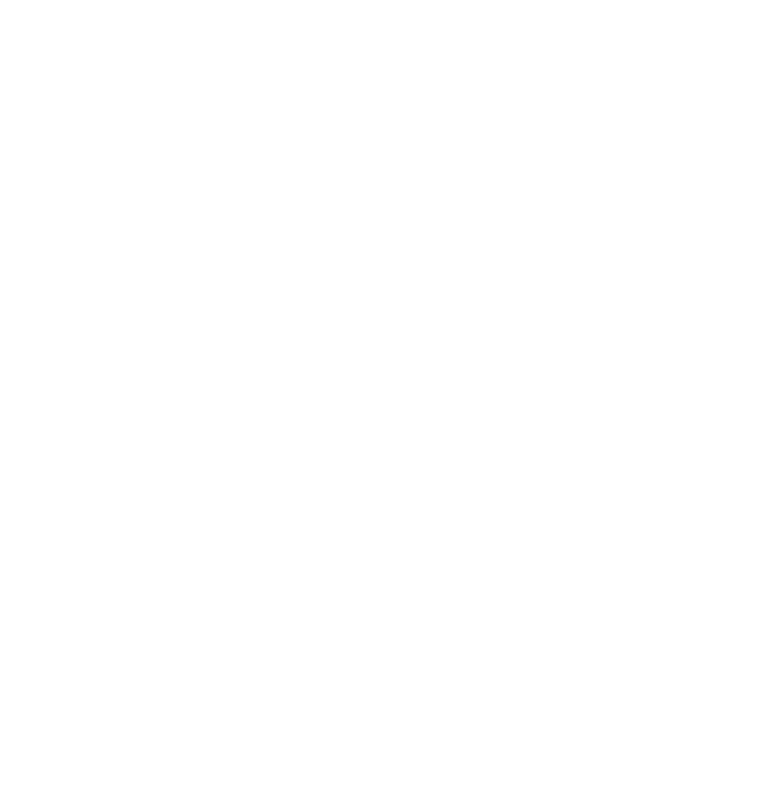
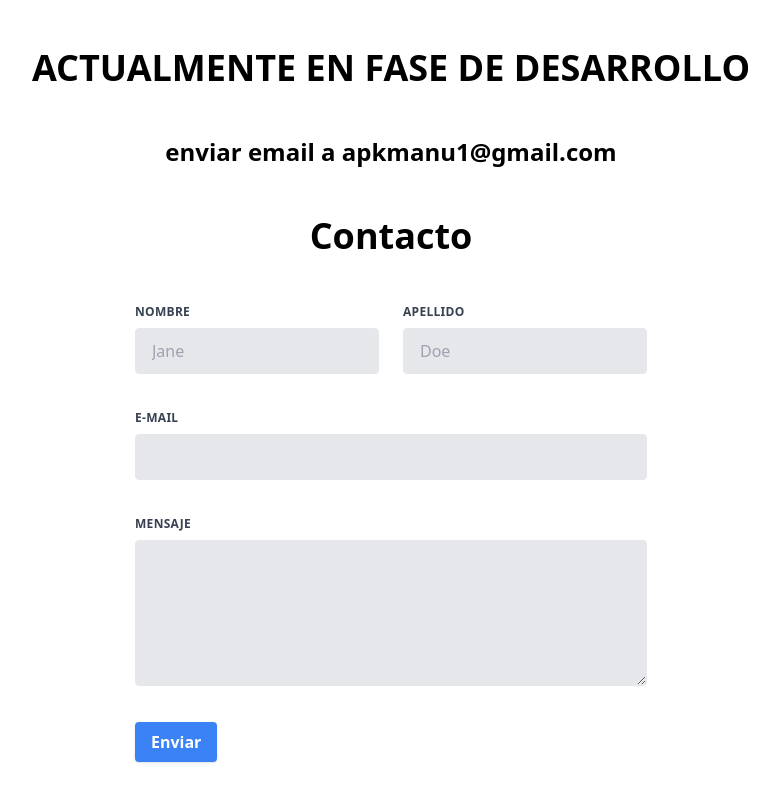
Before and after one commit to manu989898/mi-portfolio-bueno, a React (Create React App) app: page /contacto in a window 1280 px wide. Before the commit this address had no page. Shown: the top 802 px of the page, without its empty margins (249-1028 px from the left). Built offline with nearby package versions, Linux system fonts and the light colour scheme.

Commit message:
formulario de contacto

```diff
--- a/src/App.js
+++ b/src/App.js
@@ -3,6 +3,7 @@ import { BrowserRouter as Router, Route, Routes } from 'react-router-dom';
 import Portfolio from './Portfolio';
 import ProjectDetail from '../src/Dependences/ProjectDetail';
 import Newsletter from './Newsletter.js';
+import Contacto from './contacto.js';
 
 function App() {
   return (
@@ -12,6 +13,7 @@ function App() {
           <Route path="/" element={<Portfolio />} />
           <Route path="/newsletter" element={<Newsletter />} />
           <Route path="/project/:projectId" element={<ProjectDetail />} />
+          <Route path="/contacto" element={<Contacto />} />
         </Routes>
       </div>
     </Router>
--- a/src/Dependences/News.js
+++ b/src/Dependences/News.js
@@ -2,30 +2,30 @@
 const news = [
     {
         id : 0,
-        title : "Noticia 1",
-        description : "Lorem ipsum dolor sit amet, consectetur adipiscing elit. Curabitur nec odio sed urna luctus hendrerit. Nullam nec nisl nec turpis",
-        image : "https://via.placeholder.com/150",
+        title : "Desde hoy, Gemini Live empieza a actualizarse para poder funcionar en nuestro idioma",
+        description : "Google lleva meses con su rival para el modo conversación de ChatGPT. Se llama Gemini Live, y podía utilizarse en inglés en cualquier móvil compatible con Gemini.",
+        image : "https://i.blogs.es/ba4cfe/1200_800/840_560.jpeg",
         image_description : "Image 1",
     },
     {
         id : 1,
-        title : "Noticia 2",
-        description : "Lorem ipsum dolor sit amet, consectetur adipiscing elit. Curabitur nec odio sed urna luctus hendrerit. Nullam nec nisl nec turpis",
-        image : "https://via.placeholder.com/150",
+        title : "La Junta de Extremadura ofrece ayudas a nómadas digitales para convertir la región en referente digital",
+        description : "Esta acción, a la que va destinado un presupuesto de dos millones de euros para atraer trabajadores de fuera de la comunidad autónoma y del país, forma parte de su Estrategia de Transformación Digital",
+        image : "https://s10.s3c.es/imag/_v0/1792x978/d/b/2/1200x655_NOMADAS-DIGITALES.jpg",
         image_description : "Image 2",
     },
     {
         id : 2,
-        title : "Noticia 3",
-        description : "Lorem ipsum dolor sit amet, consectetur adipiscing elit. Curabitur nec odio sed urna luctus hendrerit. Nullam nec nisl nec turpis",
-        image : "https://via.placeholder.com/150",
+        title : "Posible fecha de lanzamiento, precio y todo lo que sabemos sobre el próximo iPhone barato que prepara Apple",
+        description : "Si nos diesen un código promocional con el que pudiésemos comprar un smartphone a coste cero, la gran mayoría de usuarios elegiría el último modelo de iPhone disponible, y es que los teléfonos de Apple son el referente del sector y los modelos más deseados por los consumidores.",
+        image : "https://s10.s3c.es/imag/_v0/1200x675/0/6/7/660x360_ipohne-se4.jpg",
         image_description : "Image 3",
     },
     {
         id : 3,
-        title : "Noticia 4",
-        description : "Lorem ipsum dolor sit amet, consectetur adipiscing elit. Curabitur nec odio sed urna luctus hendrerit. Nullam nec nisl nec turpis",
-        image : "https://via.placeholder.com/150",
+        title : "Los cinco libros que Andrew Ng, pionero del sector, recomienda para entender el futuro de la Inteligencia Artificial",
+        description : "Sin duda la tecnología que más está avanzando en los últimos años, y que todo apunta a que va a ser la que más va crecer por lo menos en la próxima década es la Inteligencia Artificial. Y es que todos los nuevos inventos y proyectos acoplan esta tecnología para seguir siendo relevantes, ya que ahora mismo parece que si no tiene IA no es tan innovador o rompedor.",
+        image : "https://s10.s3c.es/imag/_v0/1300x709/b/1/1/660x360_MKMYGR.jpg",
         image_description : "Image 4",
     },
     {
--- a/src/Portfolio.js
+++ b/src/Portfolio.js
@@ -86,7 +86,7 @@ const Portfolio = () => {
               <Linkedin size={24} />
             </a>
             <a
-              href="mailto:apkmanu1@gmail.com"
+              href="/contacto"
               className="text-gray-400 hover:text-blue-500 transition-colors duration-200 transform hover:scale-110"
             >
               <Mail size={24} />
--- /dev/null
+++ b/src/contacto.js
@@ -0,0 +1,56 @@
+import React from "react";
+
+const Contacto = () => {
+    return (
+
+        <div className="max-w-5xl mx-auto px-6 py-12">
+            <h1 className="text-4xl font-bold text-center mb-12">ACTUALMENTE EN FASE DE DESARROLLO</h1>
+            <p className="text-2xl font-bold text-center mb-12">enviar email a apkmanu1@gmail.com</p>
+            <h1 className="text-4xl font-bold text-center mb-12">Contacto</h1>
+
+           <form className="w-full max-w-lg mx-auto">
+                <div className="flex flex-wrap -mx-3 mb-6">
+                    <div className="w-full md:w-1/2 px-3 mb-6 md:mb-0">
+                        <label className="block uppercase tracking-wide text-gray-700 text-xs font-bold mb-2" for="grid-first-name">
+                            Nombre
+                        </label>
+                        <input className="appearance-none block w-full bg-gray-200 text-gray-700 border rounded py-3 px-4 mb-3 leading-tight focus:outline-none focus:bg-white" id="grid-first-name" type="text" placeholder="Jane" />
+                    </div>
+                    <div className="w-full md:w-1/2 px-3">
+                        <label className="block uppercase tracking-wide text-gray-700 text-xs font-bold mb-2" for="grid-last-name">
+                            Apellido
+                        </label>
+                        <input className="appearance-none block w-full bg-gray-200 text-gray-700 border rounded py-3 px-4 leading-tight focus:outline-none focus:bg-white" id="grid-last-name" type="text" placeholder="Doe" />
+                    </div>
+                </div>
+                <div className="flex flex-wrap -mx-3 mb-6">
+                    <div className="w-full px-3">
+                        <label className="block uppercase tracking-wide text-gray-700 text-xs font-bold mb-2" for="grid-password">
+                            E-mail
+                        </label>
+                        <input className="appearance-none block w-full bg-gray-200 text-gray-700 border rounded py-3 px-4 mb-3 leading-tight focus:outline-none focus:bg-white" id="grid-password" type="email" />
+                    </div>
+                </div>
+                <div className="flex flex-wrap -mx-3 mb-6">
+                    <div className="w-full px-3">
+                        <label className="block uppercase tracking-wide text-gray-700 text-xs font-bold mb-2" for="grid-password">
+                            Mensaje
+                        </label>
+                        <textarea className=" no-resize appearance-none block w-full bg-gray-200 text-gray-700 border rounded py-3 px-4 mb-3 leading-tight focus:outline-none focus:bg-white" id="grid-password" type="text" rows="6" />
+                    </div>
+                </div>
+                <div className="md:flex md:items-center">
+                    <div className="md:w-1/3">
+                        <button className="shadow bg-blue-500 hover:bg-blue-400 focus:shadow-outline focus:outline-none text-white font-bold py-2 px-4 rounded" type="button">
+                            Enviar
+                        </button>
+                    </div>
+                    <div className="md:w-2/3" />
+                </div>
+            </form>
+        </div>
+
+
+    );
+};
+export default Contacto;
```
